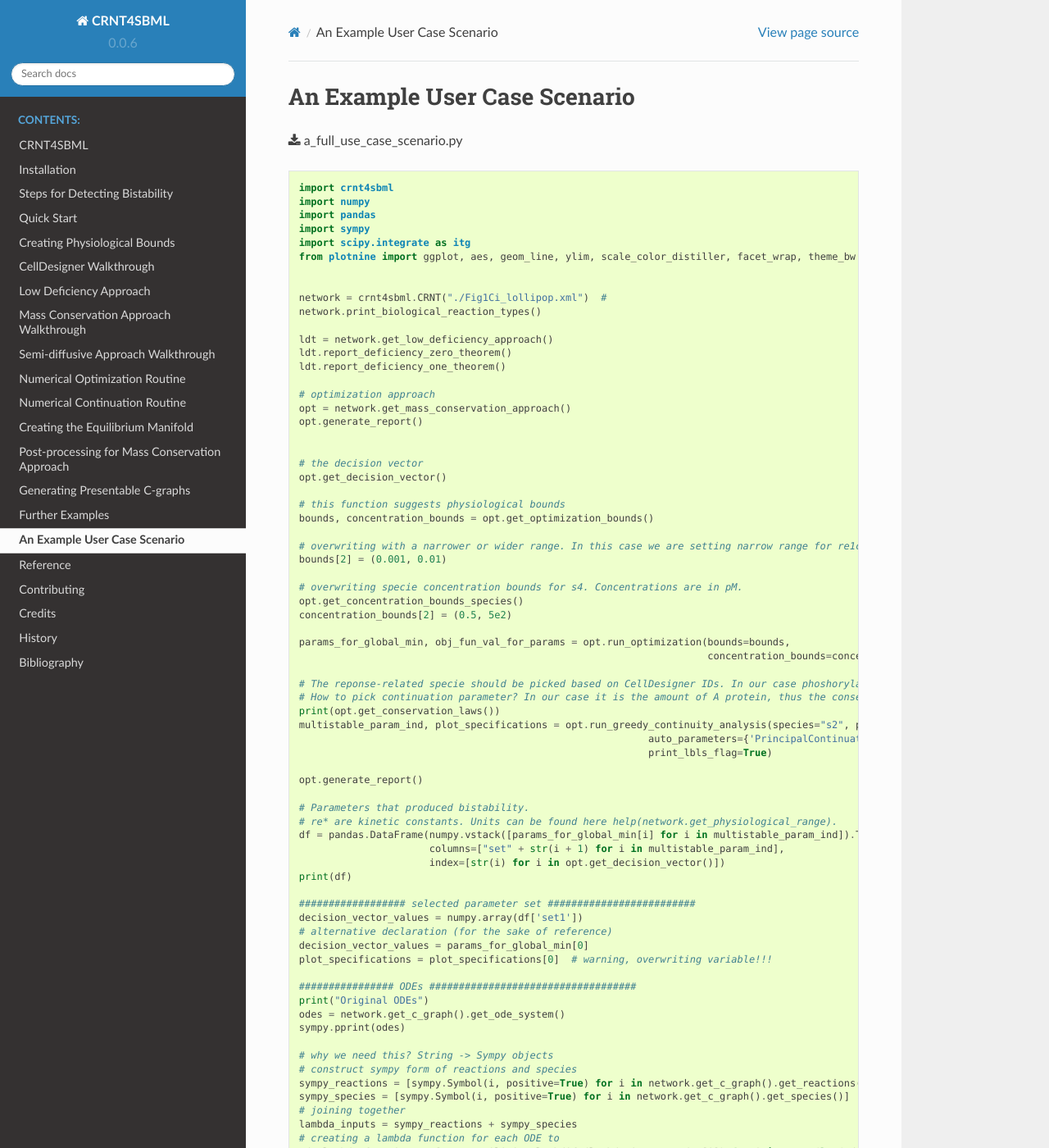
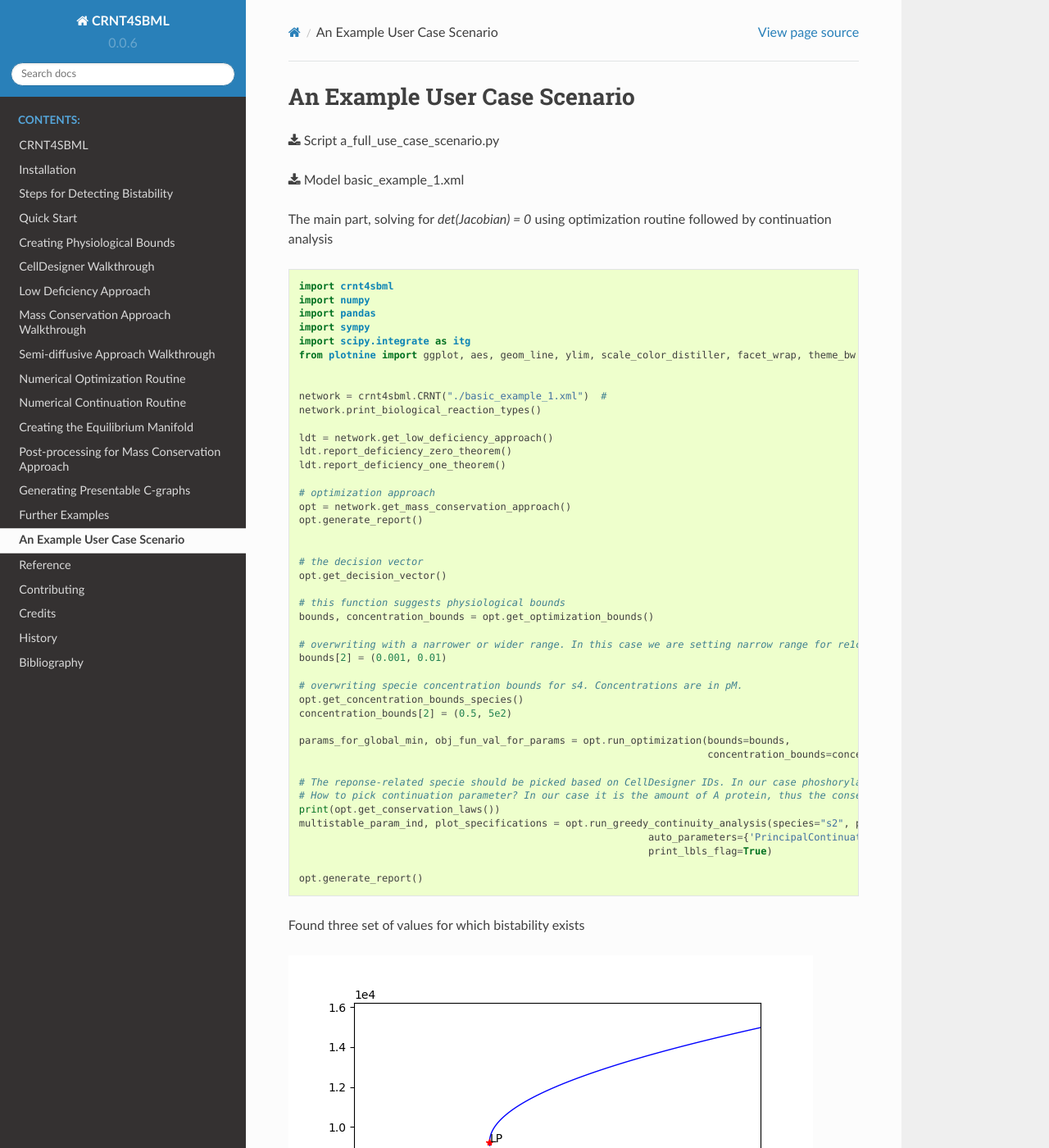
Before and after one commit to PNNL-Comp-Mass-Spec/CRNT4SBML, a Sphinx documentation site: the page built from docs/example_use.rst, in a window 1280 px wide and 1400 px high. Shown: the whole window at 82% size. Built offline with Sphinx 7.4.7 and the Read the Docs theme 2.0.0, drawn with Linux system fonts in a browser that asks for light colours; formulas are drawn with MathJax 3; some of the changed text lies outside the part shown.

Commit message:
use case scenario update

```diff
--- a/docs/example_use.rst
+++ b/docs/example_use.rst
@@ -2,7 +2,13 @@
 An Example User Case Scenario
 ===============================================
 
-:download:`a_full_use_case_scenario.py <../example_scripts/a_full_use_case_scenario.py>`
+
+:download:`Script a_full_use_case_scenario.py <../example_scripts/a_full_use_case_scenario.py>`
+
+:download:`Model basic_example_1.xml <../sbml_files/basic_example_1.xml>`
+
+
+The main part, solving for `det(Jacobian) = 0` using optimization routine followed by continuation analysis
 
 .. code-block:: python
 
@@ -14,7 +20,7 @@ An Example User Case Scenario
     from plotnine import ggplot, aes, geom_line, ylim, scale_color_distiller, facet_wrap, theme_bw
 
 
-    network = crnt4sbml.CRNT("./Fig1Ci_lollipop.xml")  #
+    network = crnt4sbml.CRNT("./basic_example_1.xml")  #
     network.print_biological_reaction_types()
 
     ldt = network.get_low_deficiency_approach()
@@ -50,6 +56,18 @@ An Example User Case Scenario
                                                                print_lbls_flag=True)
 
     opt.generate_report()
+
+
+Found three set of values for which bistability exists
+
+.. image:: ./images_for_docs/C3_vs_s2_0.png
+.. image:: ./images_for_docs/C3_vs_s2_1.png
+.. image:: ./images_for_docs/C3_vs_s2_2.png
+
+
+Selecting a set of kinetic constants and ODE simulation.
+
+.. code-block:: python
 
     # Parameters that produced bistability.
     # re* are kinetic constants. Units can be found here help(network.get_physiological_range).
@@ -129,6 +147,10 @@ An Example User Case Scenario
     sim_res_rev = [sim_fun_rev(i) for i in numpy.flip(C3_scan)]
 
 
+Exporting the results for interrogation with 3rd party tools
+
+.. code-block:: python
+
     ################## exporting to text #####################################
     # constructing data in "long" form
     out = pandas.DataFrame(columns=['dir','signal','time'] + network.get_c_graph().get_species())
@@ -146,6 +168,9 @@ An Example User Case Scenario
         out = pandas.concat([out, out_i[out.columns]])
     out.to_csv("sim.txt", sep="\t", index=False)
 
+Visualising the results
+
+.. code-block:: python
 
     ###################### plotting ##################################
     g = (ggplot(out, aes('time', 's2', group='signal', color='signal'))
@@ -156,6 +181,10 @@ An Example User Case Scenario
      + theme_bw())
     g.save(filename="./num_cont_graphs/sim_fwd_rev.png", format="png", width=8, height=4, units='in', verbose=False)
 
+.. image:: ./images_for_docs/sim_fwd_rev.png
+
+.. code-block:: python
+
     eq = out[out.time == max(out.time)]
     g = (ggplot(eq)
          + aes(x='signal', y='s2', color='dir')
@@ -163,3 +192,6 @@ An Example User Case Scenario
          + geom_point(color="black")
          + theme_bw())
     g.save(filename="./num_cont_graphs/sim_bif_diag.png", format="png", width=8, height=4, units='in', verbose=False)
+
+
+.. image:: ./images_for_docs/sim_bif_diag.png
```
Also changed, not shown: docs/images_for_docs/C3_vs_s2_0.png (added), docs/images_for_docs/C3_vs_s2_1.png (added), docs/images_for_docs/C3_vs_s2_2.png (added), docs/images_for_docs/sim_bif_diag.png (added), docs/images_for_docs/sim_fwd_rev.png (added), 3 other files.
